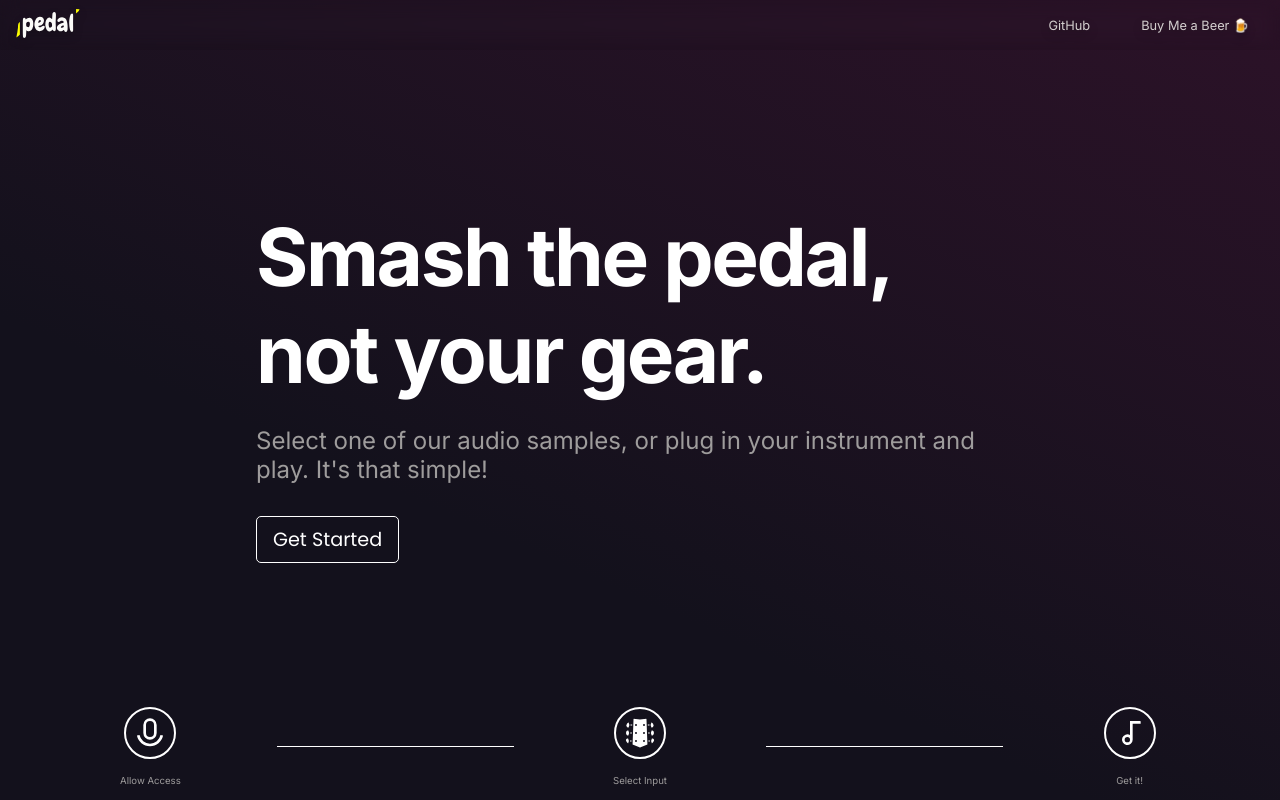
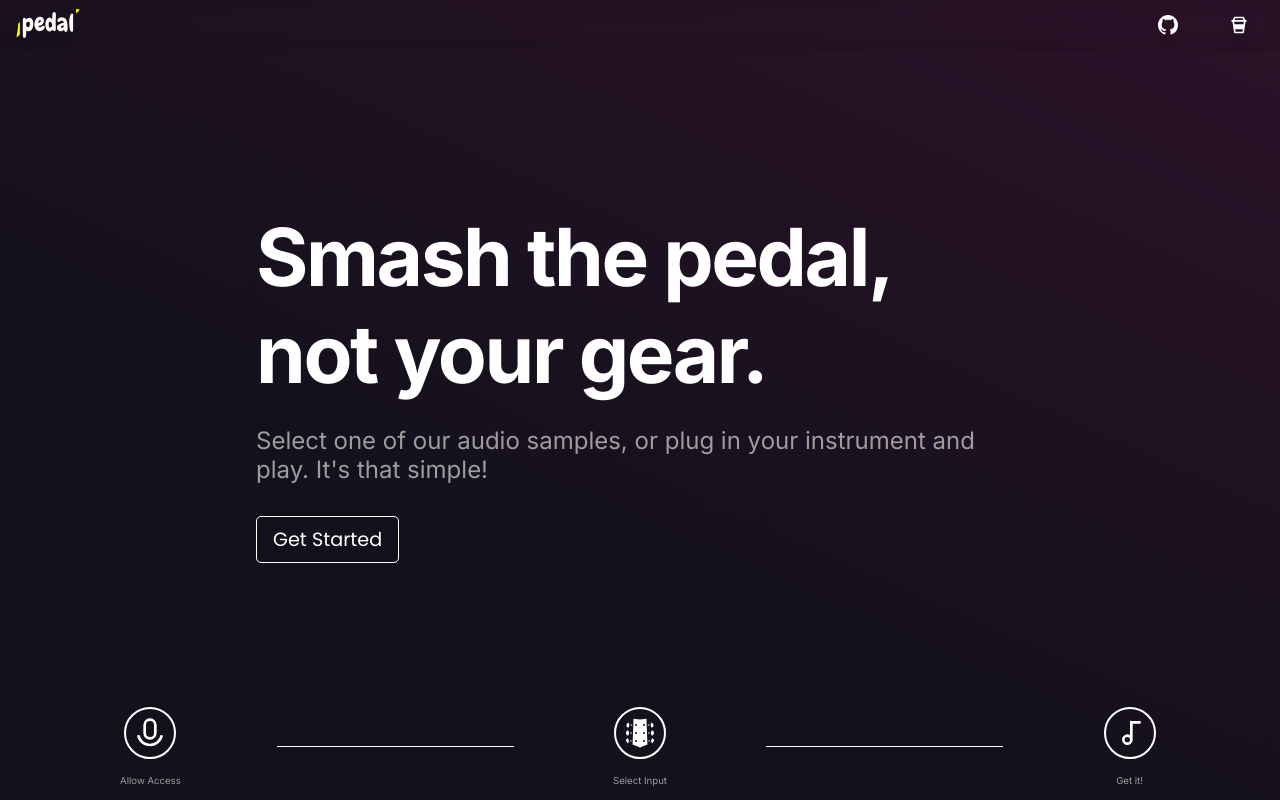
Before and after one commit to r3mot/pedal-board, a React (Vite) app: page / in a window 1280 px wide. Shown: the top 800 px of the page. Built offline with nearby package versions, Linux system fonts and the light colour scheme; no server answers; a web font is replaced by a local one.

Commit message:
refactor styles

```diff
--- a/src/components/header/Header.tsx
+++ b/src/components/header/Header.tsx
@@ -1,5 +1,7 @@
 import { Dropdown } from "../dropdown";
 import logo from "../../../public/logo-no-background.svg";
+import { BiCoffeeTogo } from "react-icons/bi";
+import { BsGithub } from "react-icons/bs";
 import "./header.css";
 
 export const Header = () => {
@@ -11,12 +13,12 @@ export const Header = () => {
       <ul className='header__list'>
         <li className='header__list-item'>
           <a target='_blank' href='https://github.com/r3mot/pedal-board'>
-            GitHub
+            <BsGithub className='github' size={20} />
           </a>
         </li>
         <li className='header__list-item'>
           <a target='_blank' href='https://www.buymeacoffee.com/coreydevs'>
-            Buy Me a Beer 🍺
+            <BiCoffeeTogo className='coffee' size={20} />
           </a>
         </li>
       </ul>
--- a/src/components/header/header.css
+++ b/src/components/header/header.css
@@ -44,11 +44,15 @@
 .header__list-item a {
   font-size: 0.8rem;
   font-weight: 300;
-  color: rgb(211, 206, 206);
+  color: rgb(255, 255, 255);
   margin: 0;
   text-align: center;
   font-family: "Inter", sans-serif;
   user-select: none;
+  display: flex;
+  align-items: center;
+  justify-content: center;
+  gap: 0.5rem;
 }
 
 .header__list-item:hover {
--- a/src/components/knob/Knob.tsx
+++ b/src/components/knob/Knob.tsx
@@ -1,6 +1,5 @@
 import { useCallback, useEffect, useRef } from "react";
 import { KnobType } from "../../types/type";
-import knob from "../../../public/knob08.png";
 import "../pedals/pedal.css";
 
 interface KnobProps {
@@ -33,7 +32,7 @@ export const Knob = ({ min, max, initial, change, name }: KnobProps) => {
         max={max}
         defaultValue={initial}
         className='input-knob'
-        data-src={knob}
+        data-src='/knob08.png'
         data-sprites='100'
       />
       <h3 className='control-title'>{name}</h3>
```
Also changed, not shown: src/utility/Pedal.d.ts (added, +12 -0 lines).
